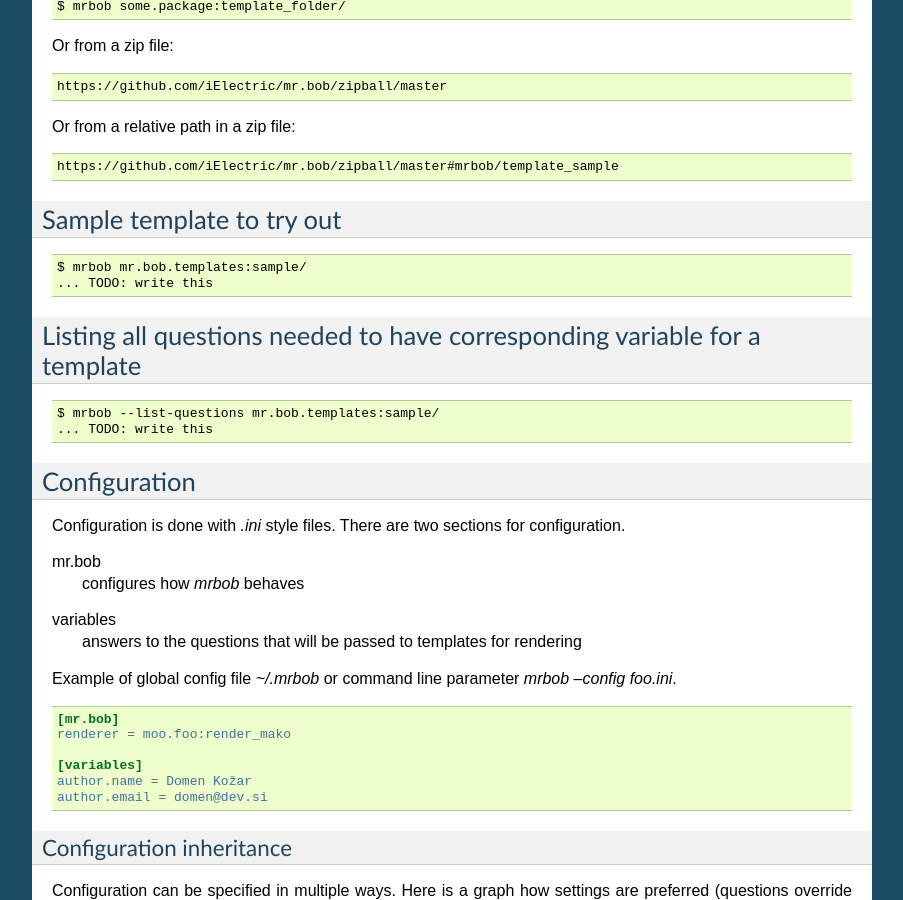
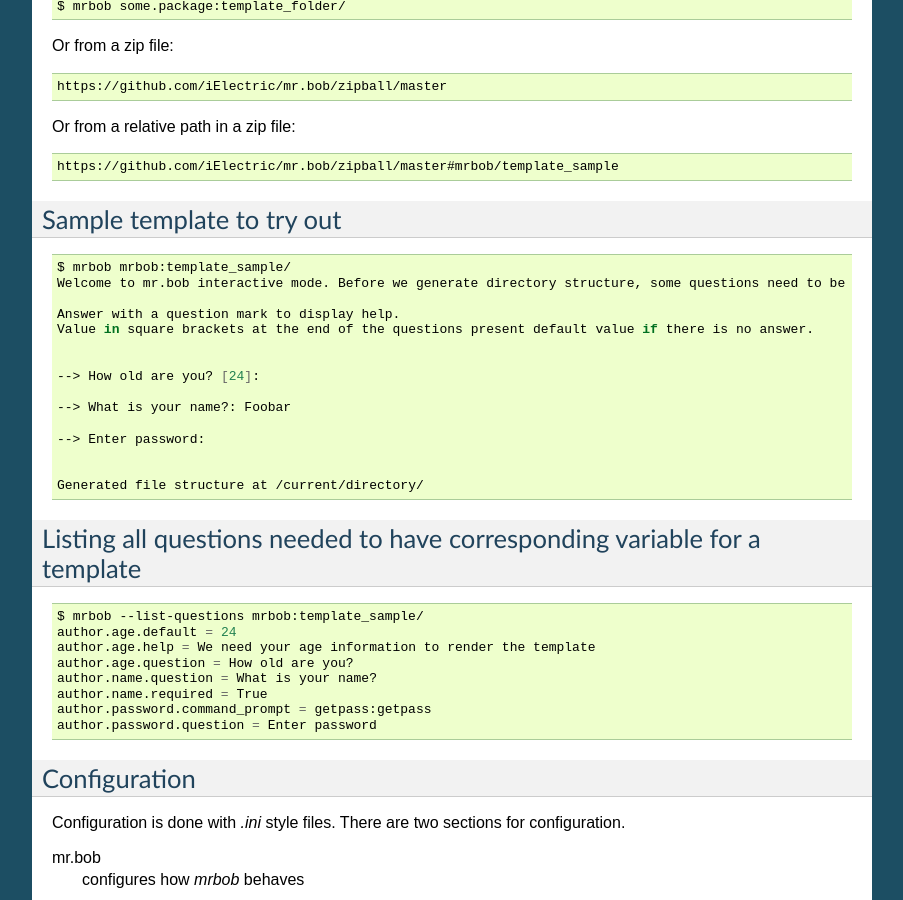
Before and after one commit to collective/mr.bob, a Sphinx documentation site: the page built from docs/source/userguide.rst, in a window 1280 px wide and 900 px high, scrolled down 782 px. Shown: the whole window, without its empty margins (198-1101 px from the left). Built offline with Sphinx 7.4.7, drawn with Linux system fonts in a browser that asks for light colours.

Commit message:
add sample template

```diff
--- a/docs/source/templateauthor.rst
+++ b/docs/source/templateauthor.rst
@@ -9,7 +9,7 @@
 Everything else is extra. To start quickly, use template starter that ships with `mr.bob`::
 
   $ mr.bob mrbob:template_starter/
-  Welcome to mr.bob interactive mode. Before we generate file structure, some questions need to be answered.
+  Welcome to mr.bob interactive mode. Before we generate directory structure, some questions need to be answered.
 
   Answer with a question mark to display help.
   Value in square brackets at the end of the questions present default value if there is no answer.
--- a/docs/source/userguide.rst
+++ b/docs/source/userguide.rst
@@ -63,8 +63,21 @@
 
 ::
 
-    $ mrbob mr.bob.templates:sample/
-    ... TODO: write this
+    $ mrbob mrbob:template_sample/
+    Welcome to mr.bob interactive mode. Before we generate directory structure, some questions need to be answered.
+
+    Answer with a question mark to display help.
+    Value in square brackets at the end of the questions present default value if there is no answer.
+
+
+    --> How old are you? [24]:
+
+    --> What is your name?: Foobar
+
+    --> Enter password:
+
+
+    Generated file structure at /current/directory/
 
 
 Listing all questions needed to have corresponding variable for a template
@@ -72,8 +85,14 @@
 
 ::
 
-    $ mrbob --list-questions mr.bob.templates:sample/
-    ... TODO: write this
+    $ mrbob --list-questions mrbob:template_sample/
+    author.age.default = 24
+    author.age.help = We need your age information to render the template
+    author.age.question = How old are you?
+    author.name.question = What is your name?
+    author.name.required = True
+    author.password.command_prompt = getpass:getpass
+    author.password.question = Enter password
 
 
 Configuration
```
Also changed, not shown: 3 other files.
